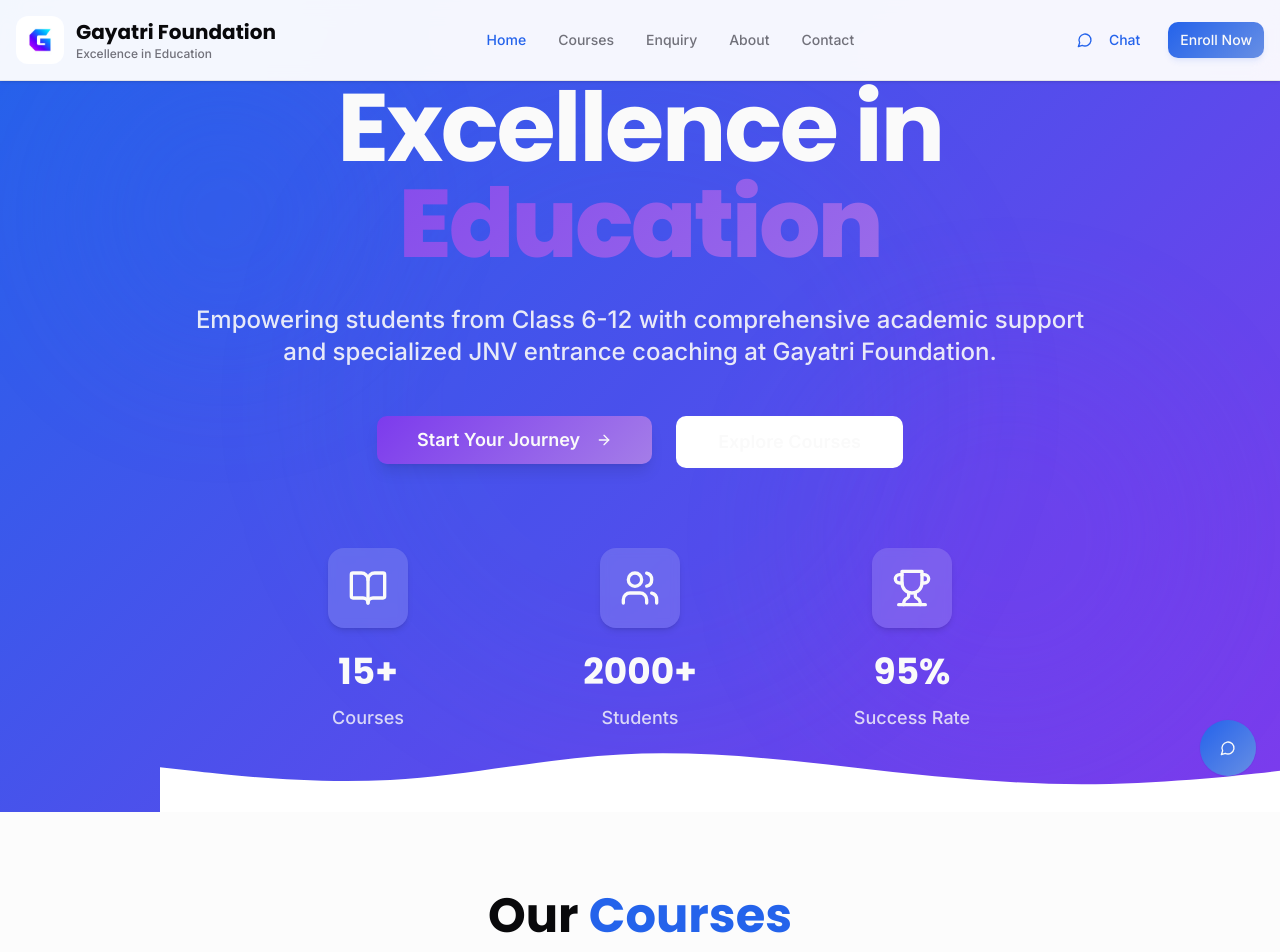
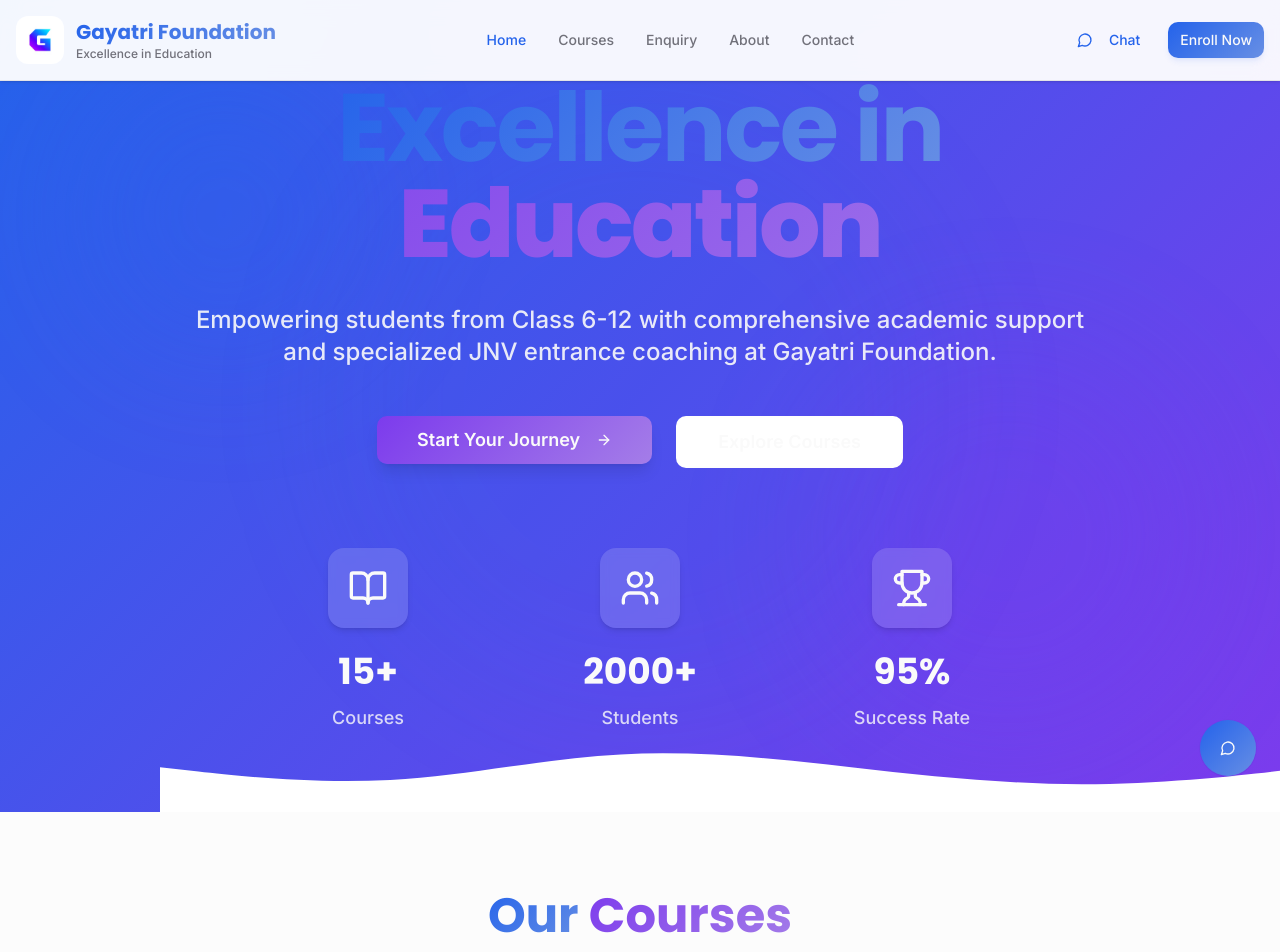
Before and after one commit to sancodebits/gf-pathfinder, a React (Vite) app: page / in a window 1280 px wide. Shown: the top 952 px of the page. Built offline with nearby package versions, Linux system fonts and the light colour scheme.

Commit message:
Add gradient text utility classes and update text styling
Co-authored-by: sandeepsingh.gvt <sandeepsingh.gvt@gmail.com>

```diff
--- a/src/components/AchievementsShowcase.tsx
+++ b/src/components/AchievementsShowcase.tsx
@@ -69,7 +69,7 @@ const AchievementsShowcase = () => {
         {/* Section Header */}
         <div className="text-center mb-16">
           <h2 className="text-4xl md:text-6xl font-bold text-foreground mb-6 font-poppins">
-            Our <span className="bg-gradient-accent bg-clip-text text-transparent">Achievements</span>
+            <span className="text-gradient-primary">Our</span> <span className="bg-gradient-accent bg-clip-text text-transparent">Achievements</span>
           </h2>
           <p className="text-xl text-muted-foreground max-w-3xl mx-auto font-inter">
             Celebrating milestones of excellence and student success stories that inspire us every day
--- a/src/components/CoursesOverview.tsx
+++ b/src/components/CoursesOverview.tsx
@@ -45,7 +45,7 @@ const CoursesOverview = () => {
         {/* Section Header */}
         <div className="text-center mb-16">
           <h2 className="text-4xl md:text-5xl font-bold text-foreground mb-4 font-poppins">
-            Our <span className="text-primary">Courses</span>
+            <span className="text-gradient-primary">Our</span> <span className="text-gradient-accent">Courses</span>
           </h2>
           <p className="text-xl text-muted-foreground max-w-3xl mx-auto">
             Comprehensive educational programs designed to excel in academics and competitive examinations
--- a/src/components/Hero.tsx
+++ b/src/components/Hero.tsx
@@ -23,8 +23,8 @@ const Hero = () => {
         <div className="max-w-6xl mx-auto text-center">
           {/* Main Headline */}
           <div className="animate-fade-in">
-            <h1 className="text-6xl md:text-8xl font-bold text-primary-foreground mb-8 font-poppins tracking-tight">
-              Excellence in
+            <h1 className="text-6xl md:text-8xl font-bold mb-8 font-poppins tracking-tight">
+              <span className="bg-gradient-primary bg-clip-text text-transparent">Excellence in</span>
               <span className="block bg-gradient-accent bg-clip-text text-transparent font-black">
                 Education
               </span>
--- a/src/components/Navigation.tsx
+++ b/src/components/Navigation.tsx
@@ -28,7 +28,7 @@ const Navigation = () => {
               <img src={logo} alt="Gayatri Foundation" className="w-full h-full object-cover" />
             </div>
             <div>
-              <h1 className="text-xl font-bold text-foreground font-poppins">Gayatri Foundation</h1>
+              <h1 className="text-xl font-bold text-gradient-primary font-poppins">Gayatri Foundation</h1>
               <p className="text-xs text-muted-foreground font-medium">Excellence in Education</p>
             </div>
           </Link>
--- a/src/index.css
+++ b/src/index.css
@@ -139,3 +139,27 @@ All colors are HSL for consistency and theming support.
     font-variation-settings: 'opsz' 32;
   }
 }
+
+@layer utilities {
+  .text-gradient-primary {
+    @apply bg-gradient-primary bg-clip-text text-transparent;
+  }
+  .text-gradient-accent {
+    @apply bg-gradient-accent bg-clip-text text-transparent;
+  }
+  .text-gradient-hero {
+    @apply bg-gradient-hero bg-clip-text text-transparent;
+  }
+  .text-rainbow {
+    background: linear-gradient(90deg, #ff7a7a, #ffb86b, #ffd56b, #6bff95, #6bd4ff, #a26bff);
+    background-size: 200% 200%;
+    -webkit-background-clip: text;
+    background-clip: text;
+    color: transparent;
+    animation: rainbow-shift 8s ease infinite;
+  }
+  @keyframes rainbow-shift {
+    0%, 100% { background-position: 0% 50%; }
+    50% { background-position: 100% 50%; }
+  }
+}
--- a/src/pages/Courses.tsx
+++ b/src/pages/Courses.tsx
@@ -85,7 +85,7 @@ const Courses = () => {
       <section className="bg-gradient-hero py-16">
         <div className="container mx-auto px-4 text-center">
           <h1 className="text-4xl md:text-6xl font-bold text-primary-foreground mb-6">
-            Our <span className="bg-gradient-accent bg-clip-text text-transparent">Courses</span>
+            <span className="text-gradient-primary">Our</span> <span className="bg-gradient-accent bg-clip-text text-transparent">Courses</span>
           </h1>
           <p className="text-xl text-primary-foreground/90 max-w-3xl mx-auto">
             Comprehensive educational programs designed for academic excellence and competitive success
--- a/src/pages/Enquiry.tsx
+++ b/src/pages/Enquiry.tsx
@@ -59,7 +59,7 @@ const Enquiry = () => {
       <section className="bg-gradient-hero py-16">
         <div className="container mx-auto px-4 text-center">
           <h1 className="text-4xl md:text-6xl font-bold text-primary-foreground mb-6">
-            Get in <span className="bg-gradient-accent bg-clip-text text-transparent">Touch</span>
+            <span className="text-gradient-primary">Get in</span> <span className="bg-gradient-accent bg-clip-text text-transparent">Touch</span>
           </h1>
           <p className="text-xl text-primary-foreground/90 max-w-3xl mx-auto">
             Have questions about our courses? Ready to start your academic journey? We're here to help!
```
